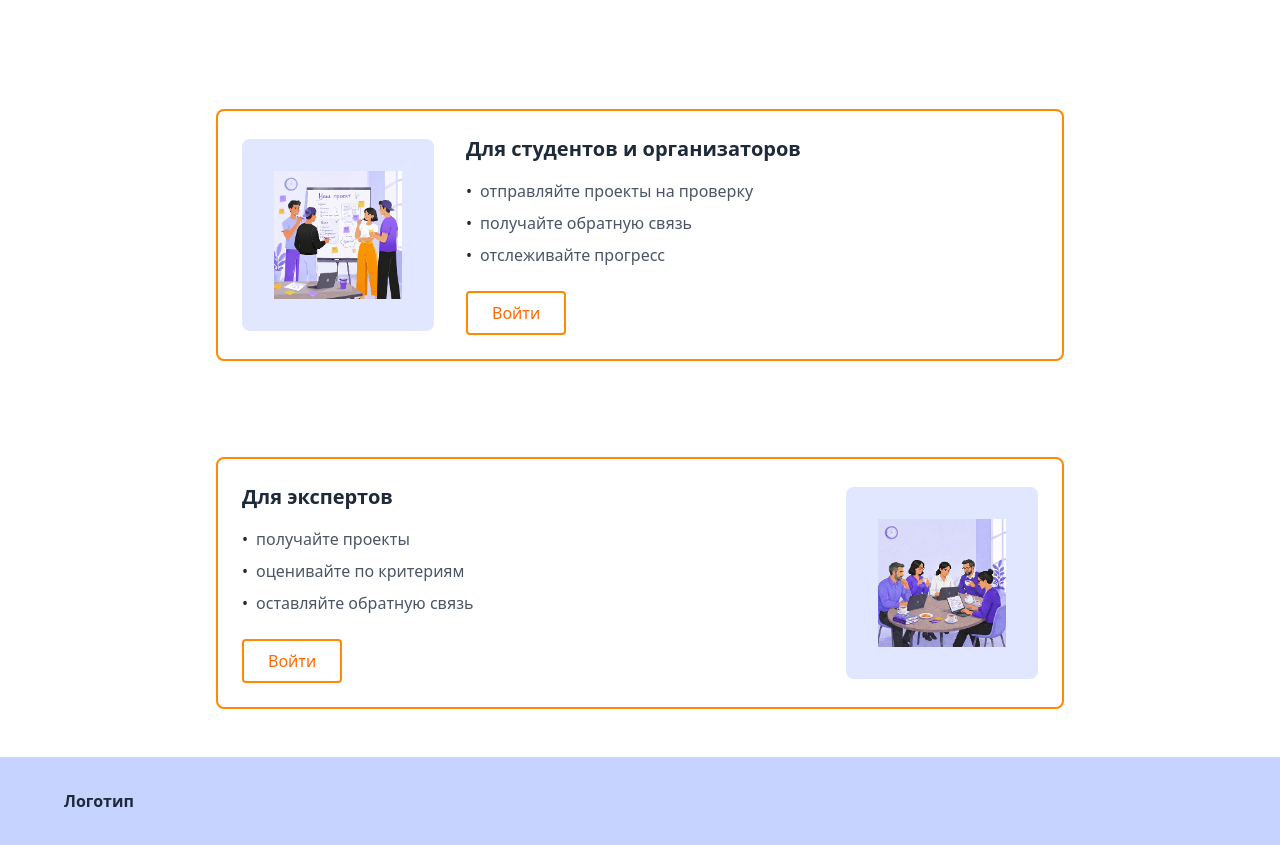
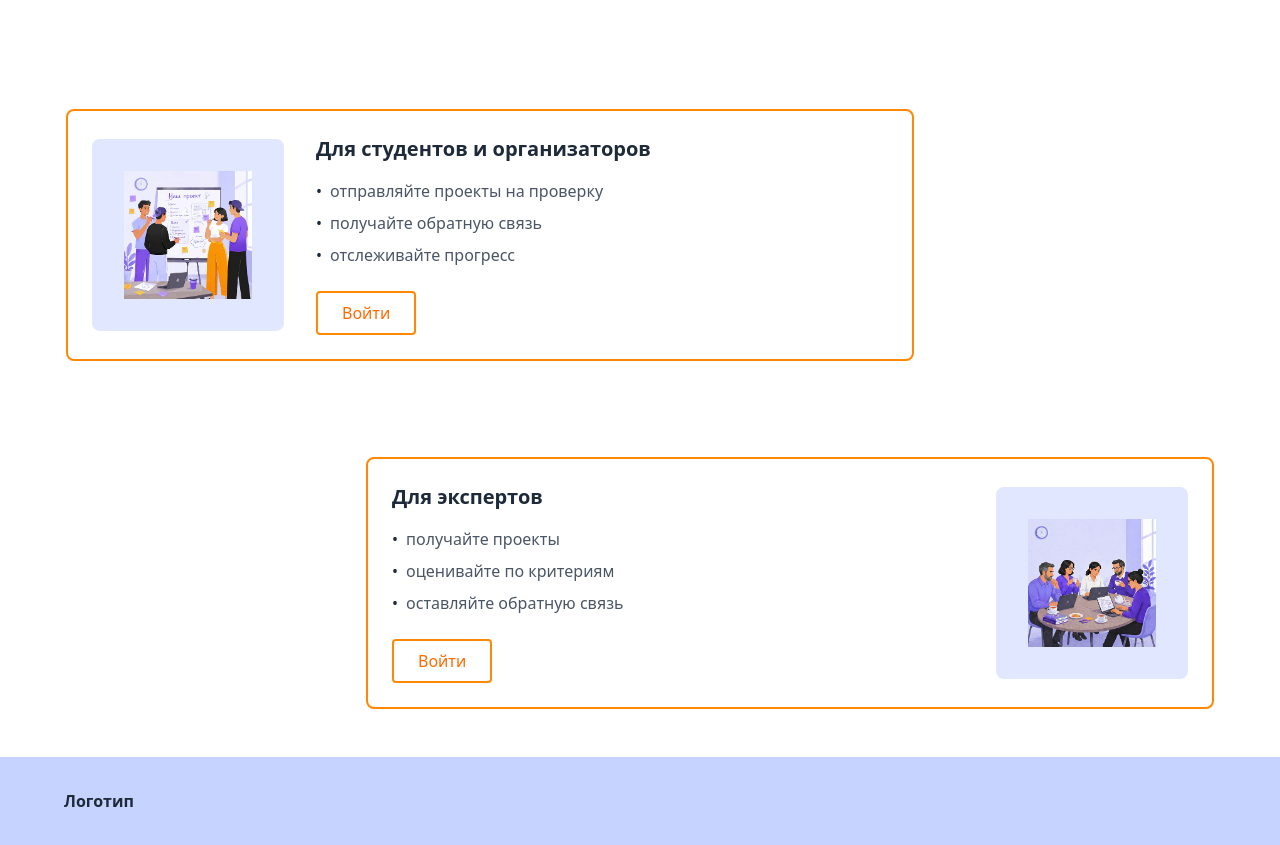
Before and after one commit to olegp22/projectWorkshop, a website: page index.html in a window 1280 px wide. Shown: the part 575-1420 px from the top of the page. Drawn offline with Linux system fonts and the light colour scheme.

Commit message:
Сделала смещение блоков в index.html

```diff
--- a/css/styles.css
+++ b/css/styles.css
@@ -23,3 +23,13 @@
     -webkit-box-orient: vertical;
     overflow: hidden;
 }
+
+/* Смещение блока для студентов влево */
+#student-section {
+    transform: translateX(-150px);
+}
+
+/* Смещение блока для экспертов вправо */
+#expert-section {
+    transform: translateX(150px);
+}
```
Also changed, not shown: expert.html (+2 -7 lines), index.html (+2 -2 lines), student.html (+0 -4 lines).
